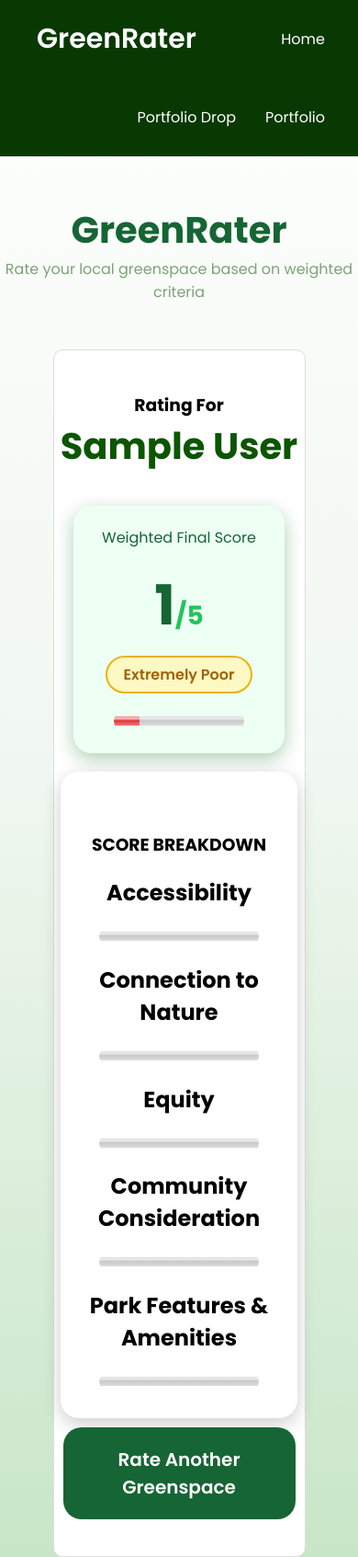
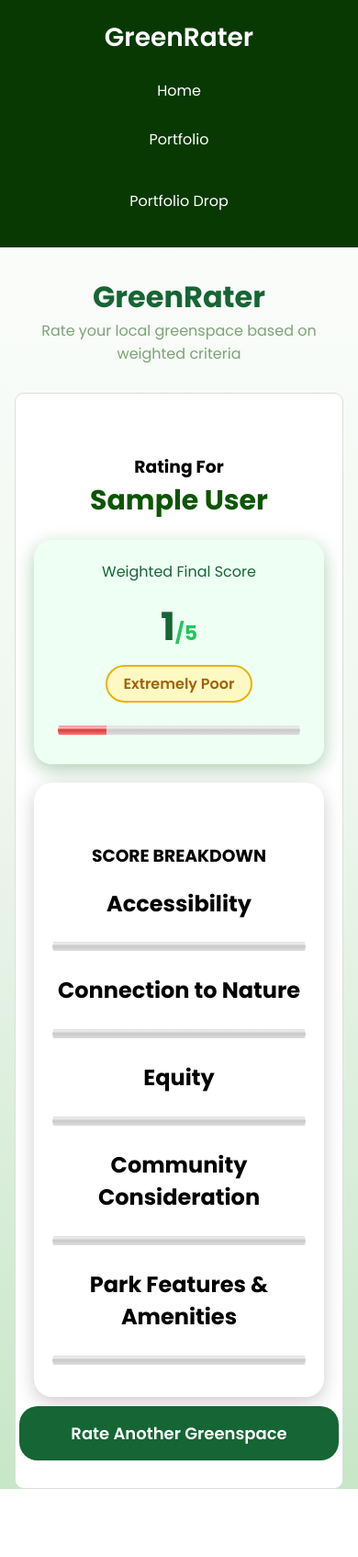
Before and after one commit to lurplee/greenspace_project, a Flask app: page /results in a window 390 px wide. Shown: the whole page at 92% size. After the commit the page ends 1619 px from the top, so only its background shows below. Run offline with Flask 3, Linux system fonts and the light colour scheme; the visitor is signed in with stand-in values (Sample User, id 1).

Commit message:
Mobile styling

```diff
--- a/static/style.css
+++ b/static/style.css
@@ -343,3 +343,133 @@ meter {
 .score-container a:hover {
     background-color: #0f4d27;
 }
+
+
+
+
+
+
+@media screen and (max-width: 768px) {
+
+    /* Navbar */
+    .navbar {
+        display: flex;
+        flex-direction: column;
+        align-items: center;
+        padding: 10px 0;
+    }
+
+    .navbar h1 {
+        float: none;
+        margin: 10px 0;
+        font-size: 28px;
+        text-align: center;
+    }
+
+    .navbar a,
+    .dropdown,
+    .dropdown .dropbtn {
+        float: none;
+        width: 100%;
+        text-align: center;
+        padding: 14px 0;
+    }
+
+    .dropdown-content {
+        width: 100%;
+        left: 0;
+    }
+
+    /* Heading */
+    .heading h1 {
+        font-size: 32px;
+        padding-top: 30px;
+        padding-left: 10px;
+        padding-right: 10px;
+    }
+
+    .heading p {
+        padding-left: 20px;
+        padding-right: 20px;
+        padding-bottom: 30px;
+    }
+
+    /* Main containers */
+    .form-container,
+    .score-container {
+        width: 92%;
+        padding: 20px;
+        box-sizing: border-box;
+    }
+
+    .score-card,
+    .breakdown-container {
+        width: 100%;
+        box-sizing: border-box;
+    }
+
+    /* Portfolio */
+    .portfolio-container {
+        flex-direction: column;
+        align-items: center;
+    }
+
+    .portfolio-item {
+        width: 85%;
+    }
+
+    /* Rating cards */
+    .rating-card {
+        padding: 20px;
+    }
+
+    .rating-card h2 {
+        font-size: 22px;
+    }
+
+    .rating-card p {
+        font-size: 14px;
+        margin-left: 0;
+        margin-right: 0;
+    }
+
+    /* Stars */
+    .star-rating {
+        font-size: 26px;
+        flex-wrap: wrap;
+        gap: 2px;
+    }
+
+    /* Score section */
+    .score-main {
+        font-size: 42px;
+    }
+
+    .score-max {
+        font-size: 22px;
+    }
+
+    .score-container h1 {
+        font-size: 30px;
+        padding-bottom: 20px;
+    }
+
+    /* Buttons */
+    .general-button input,
+    .score-container a {
+        width: 100%;
+        font-size: 18px;
+        padding: 16px;
+    }
+
+    /* Meters */
+    meter,
+    .progress-bar meter {
+        width: 100%;
+    }
+
+    /* Prevent overflow */
+    * {
+        max-width: 100%;
+    }
+}
```
